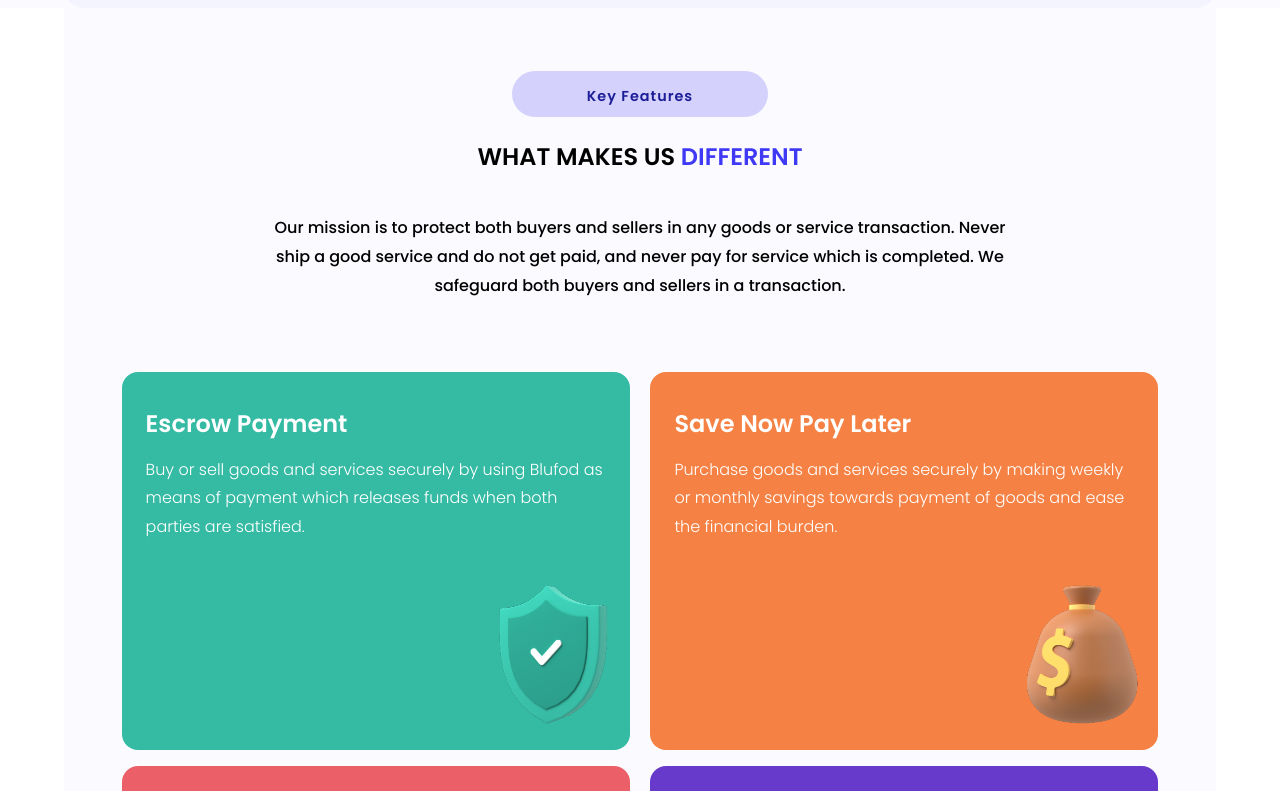
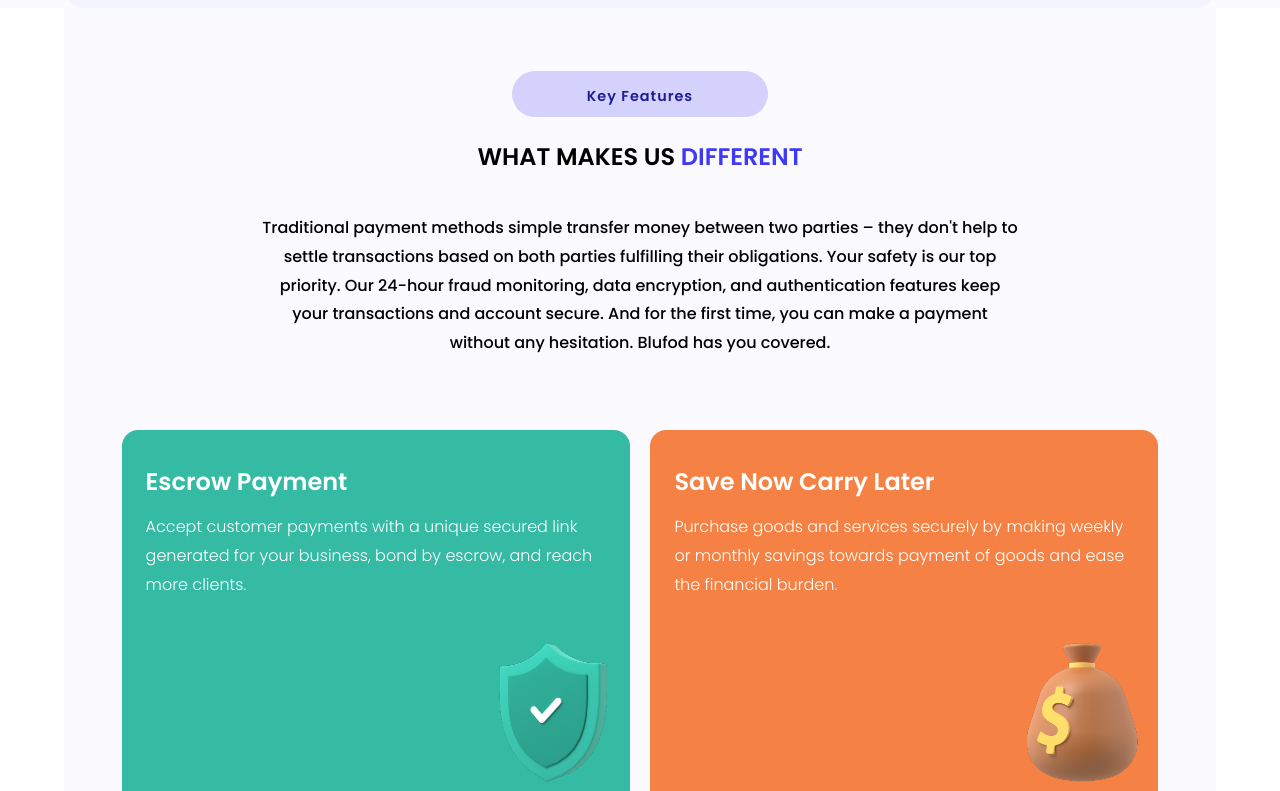
Before and after one commit to amaboh/blufod, a React (Create React App) app: page / in a window 1280 px wide. Shown: the part 710-1501 px from the top of the page. Built offline with nearby package versions, Linux system fonts and the light colour scheme.

Commit message:
updates on text contents for feature

```diff
--- a/public/index.html
+++ b/public/index.html
@@ -4,7 +4,7 @@
     <meta charset="utf-8" />
     <meta name="viewport" content="width=device-width, initial-scale=1" />
     <meta name="theme-color" content="#000000" />
-    <meta name="description" content="Online payments simplified"
+    <meta name="description" content="Simplified payments for social commerce"
     />
     <link rel="apple-touch-icon" href="%PUBLIC_URL%/logo192.png" />
 
--- a/src/App.jsx
+++ b/src/App.jsx
@@ -15,7 +15,7 @@ function App() {
   return (
     <>
       <Helmet>
-        <title>blufod | Online payments simplified</title>
+        <title>blufod | Simplified payments for social commerce</title>
         <meta name="description" content="pay for anything with ease" />
        </Helmet>
         <Header/>
--- a/src/components/features/Features.jsx
+++ b/src/components/features/Features.jsx
@@ -11,9 +11,9 @@ const Features = () => {
         <h5>Key Features</h5>
         <div className="feature__text">
             <h2>WHAT MAKES US <span className="text__color">DIFFERENT</span></h2>
-            <p>Our mission is to protect both buyers and sellers in any goods or service transaction.
-               Never ship a good service and do not get paid, and never pay for service which is completed.
-               We safeguard both buyers and sellers in a transaction.</p>
+            <p>Traditional payment methods simple transfer money between two parties – they don't help to settle transactions based on both parties fulfilling their obligations.
+                Your safety is our top priority.  Our 24-hour fraud monitoring, data encryption, and authentication features keep your transactions and account secure. And for the first time, you can make a payment without any hesitation. Blufod has you covered.
+            </p>
         </div>
 
         <main className="features__container container">
@@ -23,8 +23,8 @@ const Features = () => {
                 <div className="features__box feature__green">
                     <div class="text__area">
                         <h2>Escrow Payment</h2>
-                        <p>Buy or sell goods and services securely by using Blufod as means of
-                          payment which releases funds when both parties are satisfied.
+                        <p>Accept customer payments with a unique secured link generated for your business,
+                          bond by escrow, and reach more clients.
                         </p>
                     </div>
                     <div className="feature__image">
@@ -34,7 +34,7 @@ const Features = () => {
 
                 <div className="features__box feature__yellow">
                     <div class="text__area">
-                        <h2>Save Now Pay Later</h2>
+                        <h2>Save Now Carry Later</h2>
                         <p>Purchase goods and services securely by making weekly or
                           monthly savings towards payment of goods and ease the financial burden.
                         </p>
```
